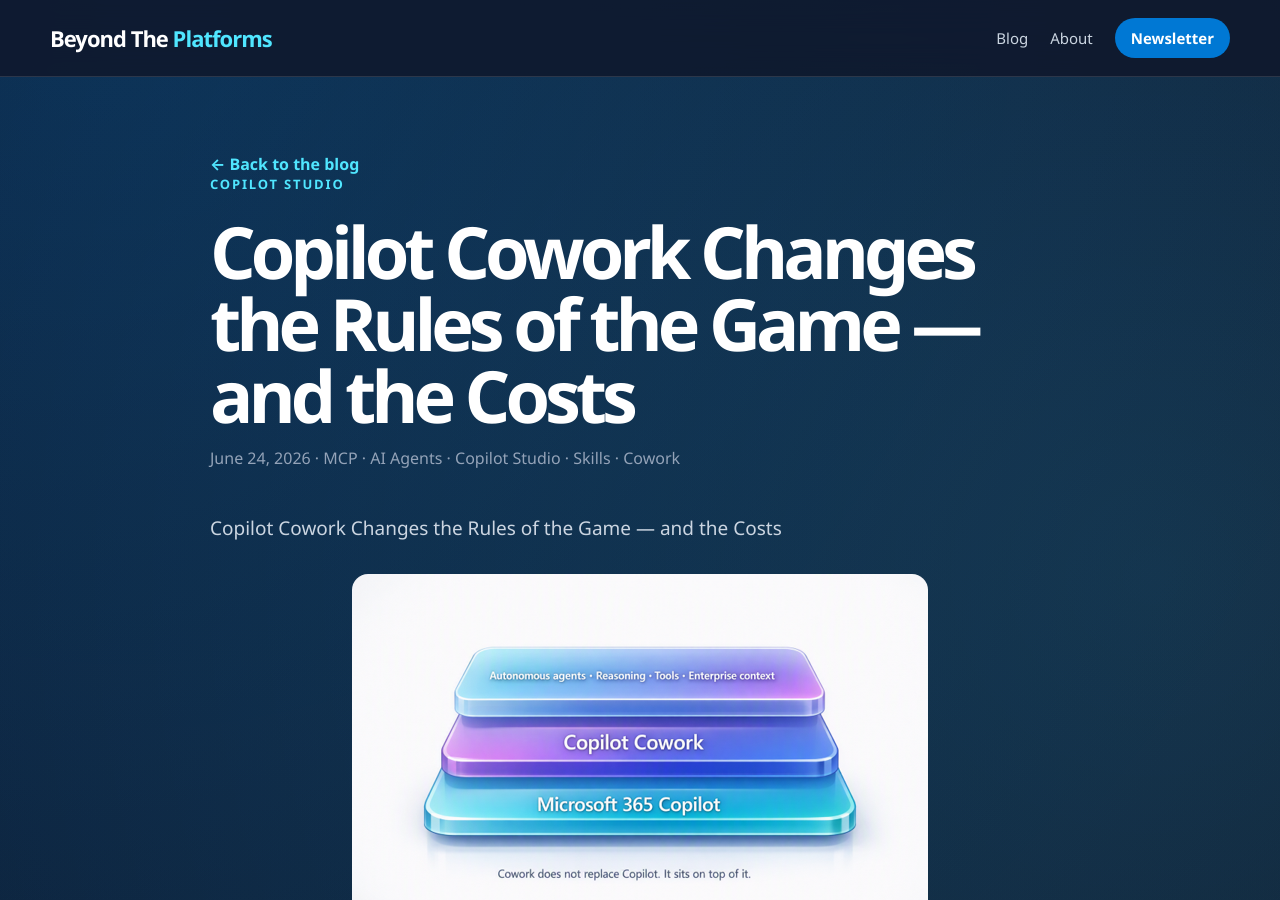
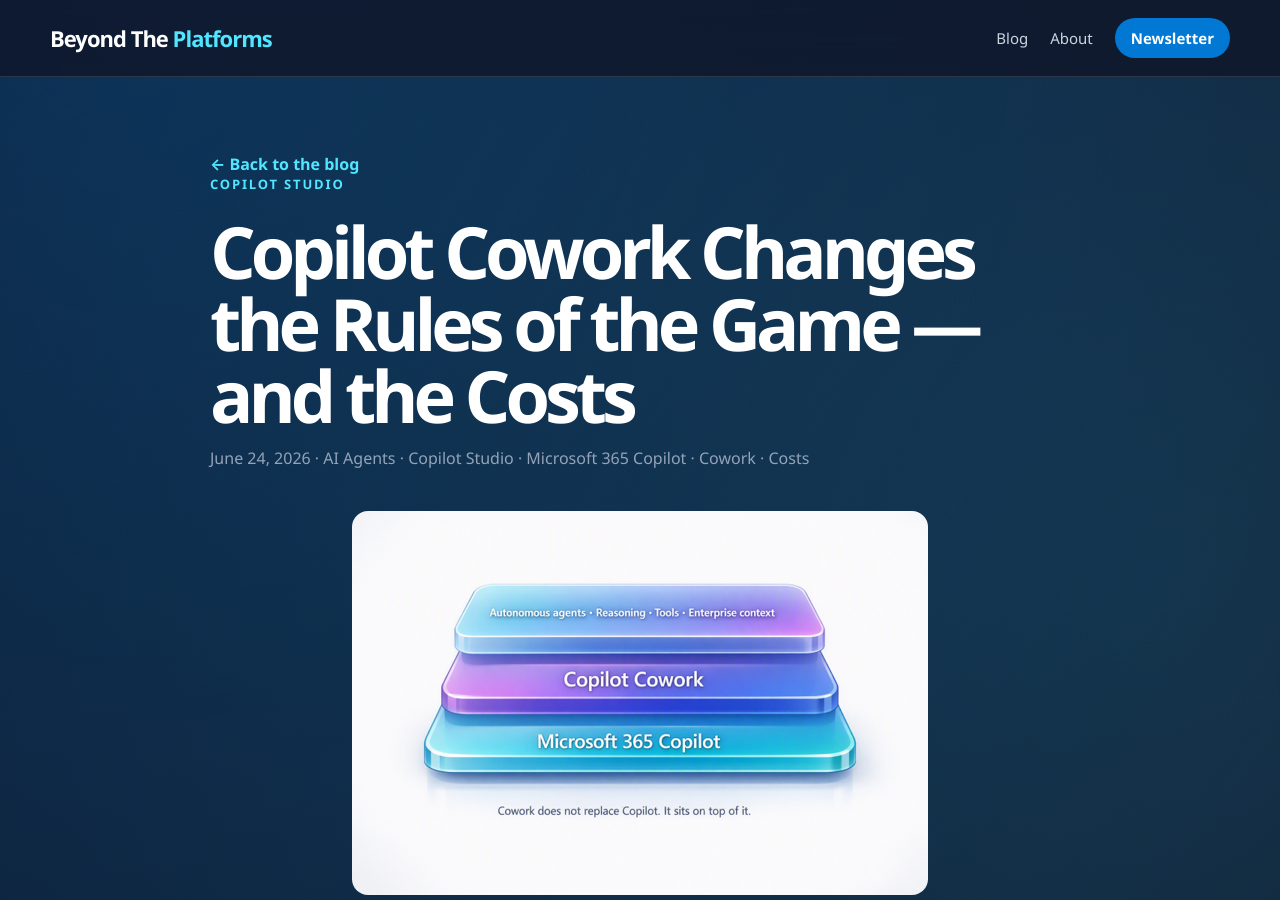
Before and after one commit to beyondtheplatforms/beyondtheplatforms.github.io, a Jekyll site: the page built from _posts/2026-06-24-Copilot-cowork.md, in a window 1280 px wide and 900 px high. Built offline with Jekyll 4.4.1, drawn with Linux system fonts in a browser that asks for light colours.

Commit message:
Clean up posts: tags, excerpts, alt texts, image names

```diff
--- a/_posts/2026-06-24-Copilot-cowork.md
+++ b/_posts/2026-06-24-Copilot-cowork.md
@@ -3,13 +3,11 @@
 title: "Copilot Cowork Changes the Rules of the Game — and the Costs"
 date: 2026-06-24
 category: "Copilot Studio"
-tags: ["MCP", "AI Agents", "Copilot Studio", "Skills", "Cowork"]
-excerpt: "Copilot Cowork Changes the Rules of the Game — and the Costs."
+tags: ["AI Agents", "Copilot Studio", "Microsoft 365 Copilot", "Cowork", "Costs"]
+excerpt: "Microsoft's new consumption-based model turns Copilot from a flat license into a variable cost. Here is what actually drives the bill."
 ---
 
-Copilot Cowork Changes the Rules of the Game — and the Costs
-
-<img src="{{ '/assets/images/copilot-cowork.jpg' | relative_url }}" alt="Copilot Cowork">
+<img src="{{ '/assets/images/copilot-cowork.jpg' | relative_url }}" alt="Copilot Cowork and its consumption-based cost model">
 
 What you really need to understand today about the consumption-based model
 
```
Also changed, not shown: _posts/2026-08-04-Copilot-skill-recorder.md (+1 -3 lines), _posts/2026-08-10-Harness-costs.md (+2 -4 lines), _posts/2026-09-15-SharePoint-CopilotStudio.md (+2 -4 lines), _posts/2026-10-09-AgentMemory-CopilotStudio.md (+7 -9 lines), assets/images/agent-memory-architecture.png (renamed from assets/images/agent-memory-copilot-studio1.png), assets/images/agent-memory-copilot-studio2.png (deleted), assets/images/agent-memory-copilot-studio3.png (deleted), assets/images/agent-memory-copilot-studio4.png (deleted), assets/images/agent-memory-governance.png (renamed from assets/images/agent-memory-copilot-studio5.png), assets/images/sharepoint-metadata-filtering-cover.jpg (renamed from assets/images/SharePoint-CopilotStudio-Filtering.jpg), 5 other files.
